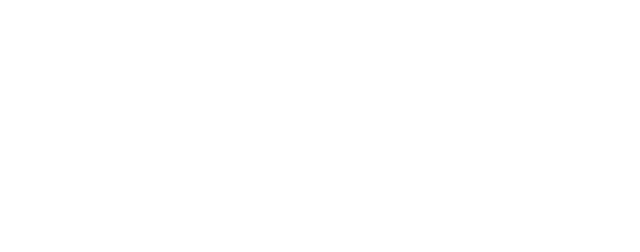
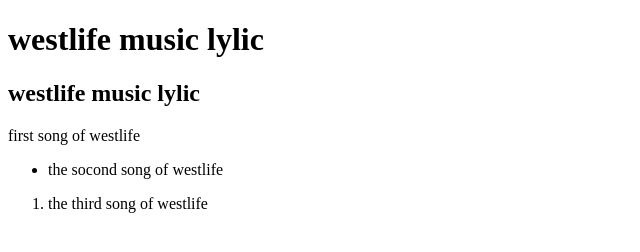
Before and after one commit to JoxY-hash/first-code, a plain HTML site: page index.html in a window 1280 px wide. Shown: the whole page, without its empty margins (0-640 px from the left). Drawn offline with Linux system fonts and the light colour scheme.

Commit message:
changes in index.html

```diff
--- a/index.html
+++ b/index.html
@@ -1,11 +1,22 @@
 <!DOCTYPE html>
 <html lang="en">
+
 <head>
     <meta charset="UTF-8">
     <meta name="viewport" content="width=device-width, initial-scale=1.0">
     <title>Music</title>
 </head>
+
 <body>
+    <h1>westlife music lylic</h1>
+    <h2>westlife music lylic</h2>
+    <p>first song of westlife</p>
+    <ul>
+        <li>the socond song of westlife</li>
+    </ul>
+    <ol>
+        <li>the third song of westlife</li>
+    </ol>
+</body>
 
-</body>
 </html>
```
